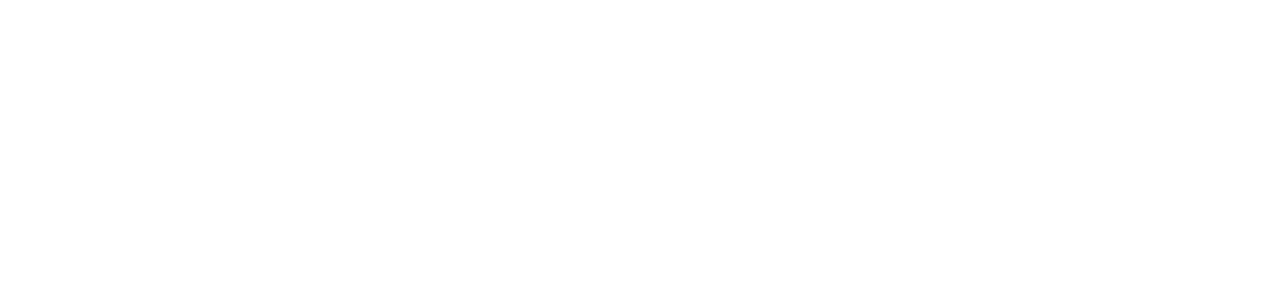
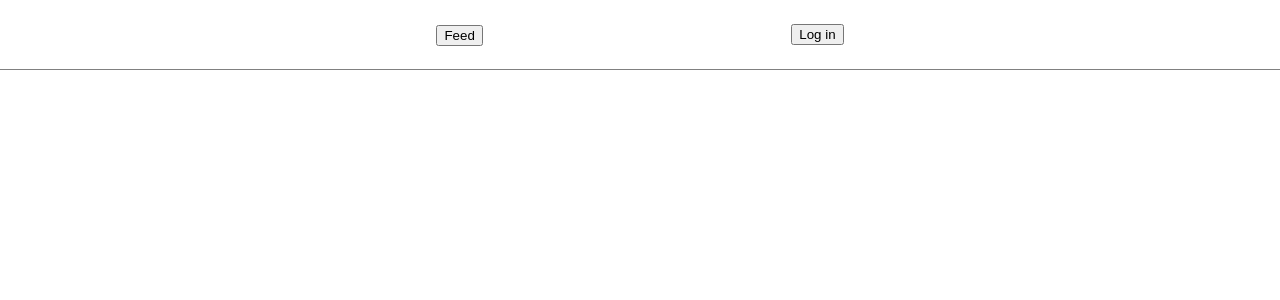
Before and after one commit to NotArtwork/nextblog, a Next.js app: page /admin in a window 1280 px wide. Shown: the top 300 px of the page. Built offline with nearby package versions, Linux system fonts and the light colour scheme.

Commit message:
made navbar

```diff
--- a/components/Navbar.js
+++ b/components/Navbar.js
@@ -2,7 +2,10 @@
 
 
 const Navbar = () => {
-    const { user, username } = { }
+
+    const user = null;
+    const username = null;
+
 
     return(
         <nav className="navbar">
@@ -40,3 +43,5 @@
         </nav>
     )
 }
+
+export default Navbar
--- a/pages/_app.js
+++ b/pages/_app.js
@@ -1,7 +1,13 @@
 import '../styles/globals.css'
+import Navbar from '../components/Navbar'
 
 function MyApp({ Component, pageProps }) {
-  return <Component {...pageProps} />
+  return (
+    <>
+  <Navbar />
+  <Component {...pageProps} />
+    </>
+  )
 }
 
 export default MyApp
```
